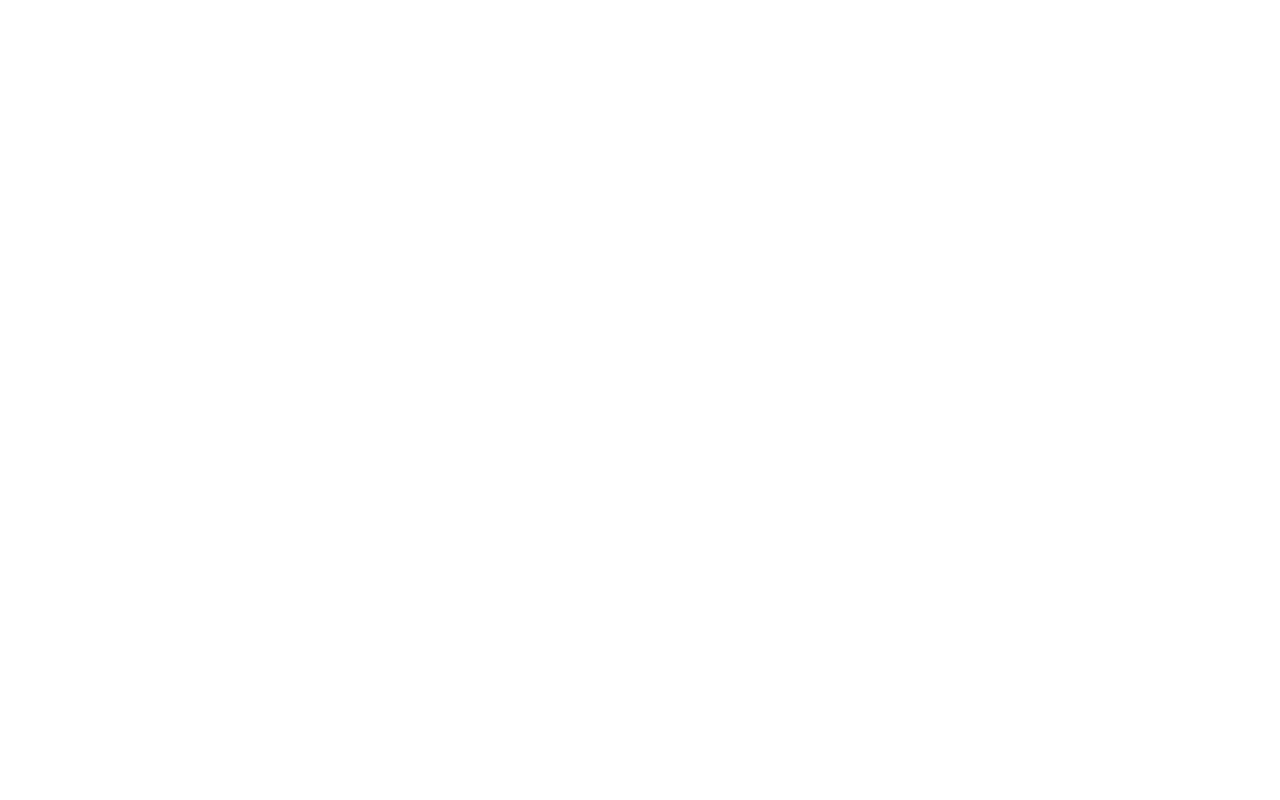
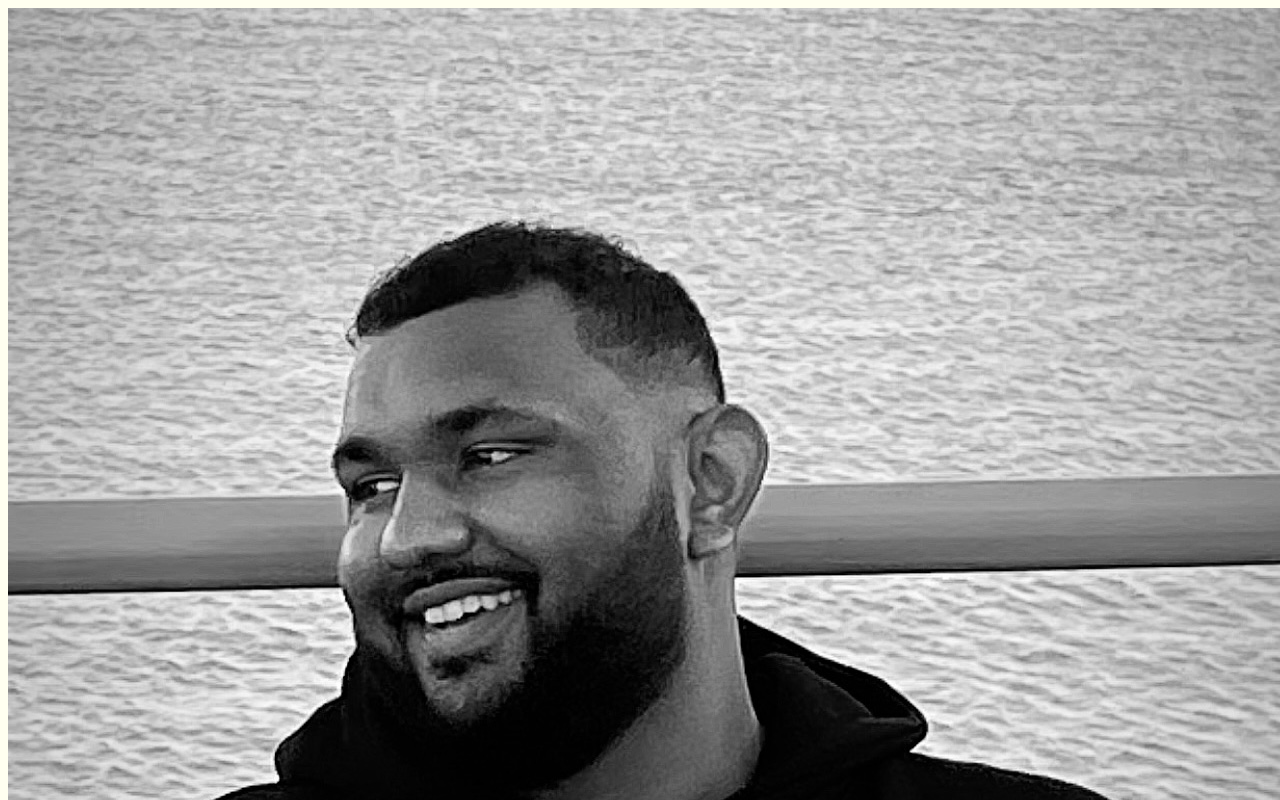
Before and after one commit to jomit1612/jomit1612.github.io, a plain HTML site: page index.html in a window 1280 px wide. Shown: the top 800 px of the page. Drawn offline with Linux system fonts and the light colour scheme.

Commit message:
style sheet and image added

```diff
--- a/index.html
+++ b/index.html
@@ -4,7 +4,12 @@
     <meta charset="UTF-8" />
     <meta http-equiv="X-UA-Compatible" content="IE=edge" />
     <meta name="viewport" content="width=device-width, initial-scale=1.0" />
-    <title>Document</title>
+    <title>Portfolio</title>
+    <link rel="stylesheet" href="styles.css" />
   </head>
-  <body></body>
+  <body>
+    <header>
+      <div><img src="images/7CC26294-6241-4CE4-A1EF-E46DC1678277 2.jpg" /></div>
+    </header>
+  </body>
 </html>
--- /dev/null
+++ b/styles.css
@@ -0,0 +1,3 @@
+body {
+  background-color: ivory;
+}
```
Also changed, not shown: images/7CC26294-6241-4CE4-A1EF-E46DC1678277 2.jpg (added).
